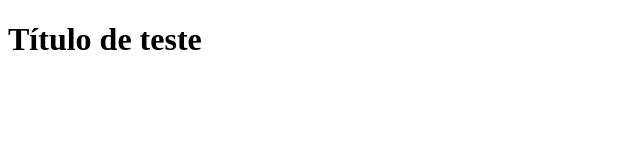
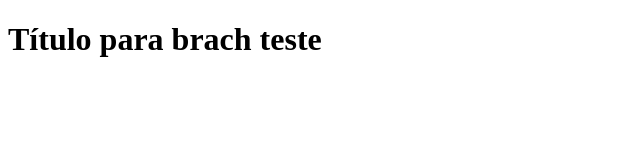
Before and after one commit to MarceloAAmaral/gitPull, a plain HTML site: page index.html in a window 1280 px wide. Shown: the whole page, without its empty margins (0-640 px from the left). Drawn offline with Linux system fonts and the light colour scheme.

Commit message:
atualização de titulo

```diff
--- a/index.html
+++ b/index.html
@@ -6,6 +6,6 @@
     <title>Tutorial de GIT</title>
 </head>
 <body>
-    <h1>Título de teste</h1>
+    <h1>Título  para brach teste</h1>
 </body>
 </html>
```
